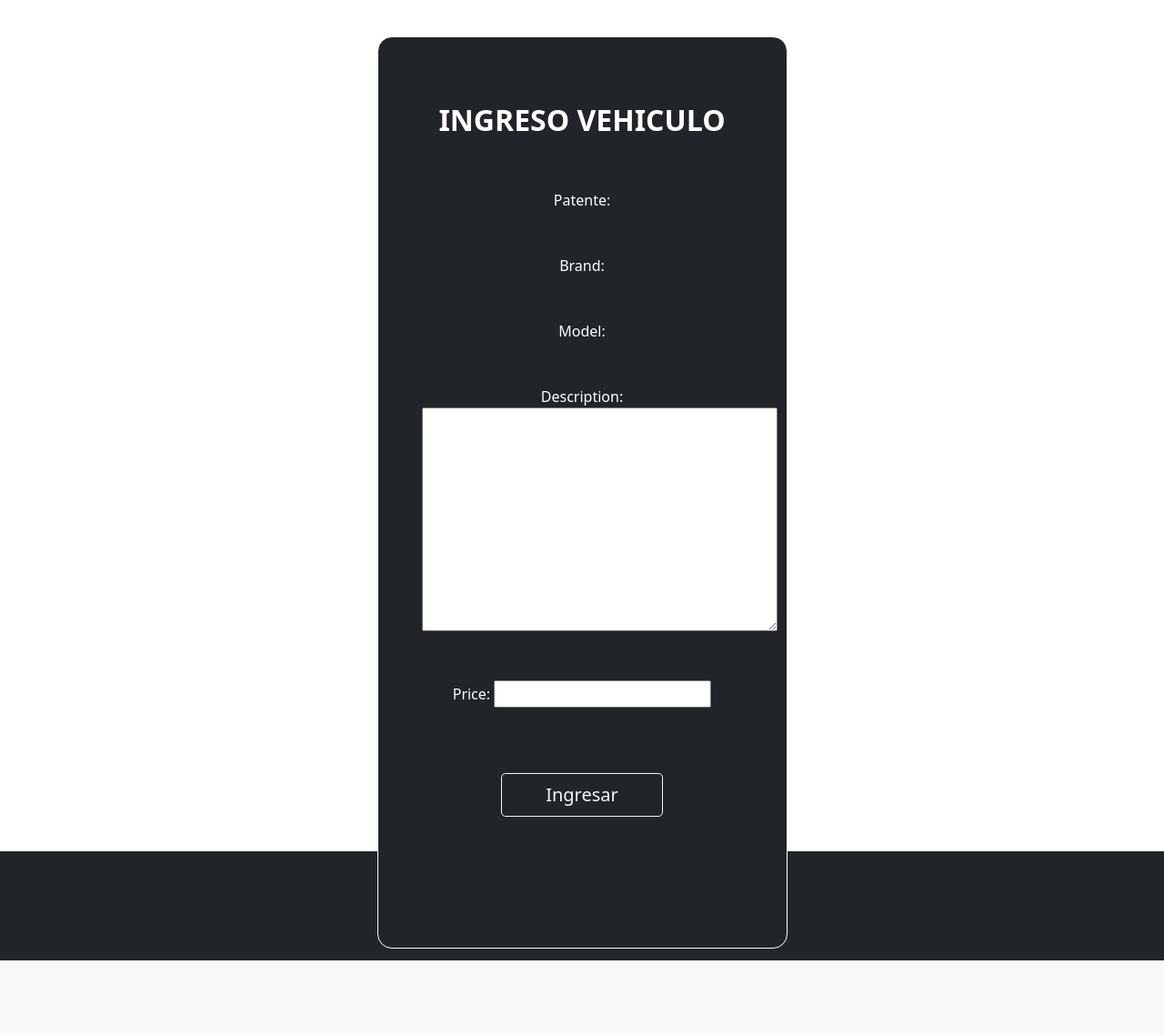
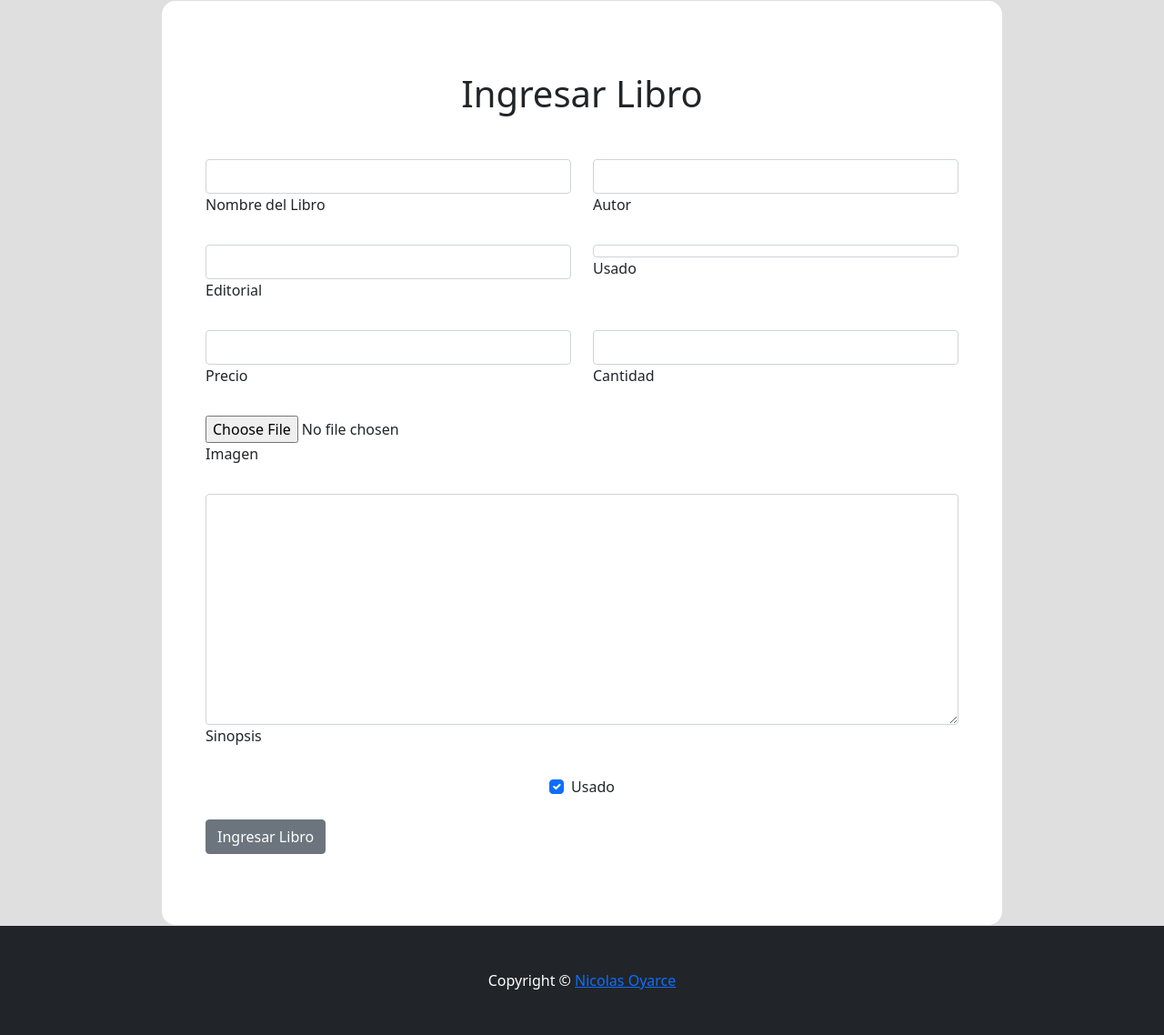
Before and after one commit to nicolasOyarce/bibliotia, a Django app: page /products/register/ in a window 1280 px wide. Shown: the part 71-1209 px from the top of the page at 91% size. Before the commit the page ends 1127 px from the top, so only its background shows below. Run offline with Django 4.2, Linux system fonts and the light colour scheme; the visitor is signed in with stand-in values (Sample User, id 1); some libraries are stand-ins or nearby versions.

Commit message:
add book management

```diff
--- a/bibliotia/settings.py
+++ b/bibliotia/settings.py
@@ -38,6 +38,7 @@ INSTALLED_APPS = [
     'django.contrib.sessions',
     'django.contrib.messages',
     'django.contrib.staticfiles',
+    'widget_tweaks',
     'books',
 ]
 
@@ -122,6 +123,8 @@ USE_TZ = True
 
 STATIC_URL = 'static/'
 
+LOGIN_URL = '/signin'
+
 # Default primary key field type
 # https://docs.djangoproject.com/en/4.2/ref/settings/#default-auto-field
 
--- a/books/forms.py
+++ b/books/forms.py
@@ -5,4 +5,4 @@ class BooksForm(ModelForm):
 
     class Meta:
         model = Books
-        fields = ['name', 'editorial', 'description', 'price']
+        fields = ['name', 'author','editorial', 'description', 'used', 'price', 'quantity', 'image']
--- a/books/templates/base/base.html
+++ b/books/templates/base/base.html
@@ -1,4 +1,5 @@
 {% load static %}
+{% load widget_tweaks %}
 <!DOCTYPE html>
 <html lang="en">
   <head>
@@ -32,6 +33,9 @@
 
     <!-- CSS -->
     <link rel="stylesheet" href="{% static 'css/style.css' %}" />
+
+    {% block content_crud %}{% endblock content_crud %}
+
   </head>
   <body>
     <!-- NAVBAR -->
@@ -79,13 +83,8 @@
               >
               <ul class="dropdown-menu" aria-labelledby="navbarDropdown">
                 <li>
-                  <a class="dropdown-item" href="{% url 'register_book' %}"
-                    >Ingresar Libro</a
-                  >
-                </li>
-                <li>
                   <a class="dropdown-item" href="{% url 'mod_book' %}"
-                    >Editar Libros</a
+                    >Administrar Libros</a
                   >
                 </li>
               </ul>
--- a/books/templates/base/base_login.html
+++ b/books/templates/base/base_login.html
@@ -1,4 +1,5 @@
 {% load static %}
+{% load widget_tweaks %}
 <!DOCTYPE html>
 <html lang="en">
   <head>
@@ -25,6 +26,9 @@
 
     <!--Title-->
     <title>Login</title>
+
+    <!-- ICON -->
+    <link rel="shortcut icon" href="../../static/images/bibliotíaiono.png" type="image/x-icon" />
 
   </head>
   <body>
--- a/books/templates/crudBooks/products.html
+++ b/books/templates/crudBooks/products.html
@@ -2,7 +2,7 @@
 
 {% block content %}
 <!-- Section-->
-<section class="py-5">
+<section class="py-5" style="background-color: #d1d1d1;">
     <div class="container px-4 px-lg-5 mt-5">
         <div class="row gx-4 gx-lg-5 row-cols-2 row-cols-md-3 row-cols-xl-4 justify-content-center">
 
--- /dev/null
+++ b/books/templates/crudBooks/registerBook.html
@@ -0,0 +1,125 @@
+{% extends "base/base.html" %}
+
+{% block content %}
+
+<section class="intro">
+  <div
+    class="bg-image-vertical h-100"
+    style="
+      background-color: #dfdfdf;
+    "
+  >
+    <div class="mask d-flex align-items-center h-100">
+      <div class="container">
+        <div class="row justify-content-center">
+          <div class="col-12 col-lg-10">
+            <div class="card" style="border-radius: 1rem">
+              <div class="card-body p-5"style="margin: 30px 0;">
+                <h1 class="mb-5 text-center">Ingresar Libro</h1>
+                {% load widget_tweaks %}
+                <form method="post" enctype="multipart/form-data">
+                  <!-- 2 column grid layout with text inputs for the first and last names -->
+                  <div class="row">
+                    <div class="col-12 col-md-6 mb-4">
+                      <div class="form-outline">
+
+                        {% render_field form.name class="form-control" %}
+
+                        <label class="form-label" for="form6Example1"
+                          >Nombre del Libro</label
+                        >
+                      </div>
+                    </div>
+                    <div class="col-12 col-md-6 mb-4">
+                      <div class="form-outline">
+                        {% render_field form.author class="form-control" %}
+                        <label class="form-label" for="form6Example2"
+                          >Autor</label
+                        >
+                      </div>
+                    </div>
+                  </div>
+                <div class="row">
+                    <div class="col-12 col-md-6 mb-4">
+                      <div class="form-outline">
+                        {% render_field form.editorial class="form-control" %}
+                        <label class="form-label" for="form6Example1"
+                          >Editorial</label
+                        >
+                      </div>
+                    </div>
+                    <div class="col-12 col-md-6 mb-4">
+                      <div class="form-outline">
+                        {% render_field form.used class="form-control" %}
+                        <label class="form-label" for="form6Example2"
+                          >Usado</label
+                        >
+                      </div>
+                    </div>
+                  </div>
+                  <div class="row">
+                    <div class="col-12 col-md-6 mb-4">
+                      <div class="form-outline">
+                        {% render_field form.price class="form-control" %}
+                        <label class="form-label" for="form6Example1"
+                          >Precio</label
+                        >
+                      </div>
+                    </div>
+                    <div class="col-12 col-md-6 mb-4">
+                      <div class="form-outline">
+                        {% render_field form.quantity class="form-control" %}
+                        <label class="form-label" for="form6Example2"
+                          >Cantidad</label
+                        >
+                      </div>
+                    </div>
+                  </div>
+                  <!-- Text input -->
+                  <div class="form-outline mb-4">
+                    <input type="file" name="txtImage" id="txtImage"><br>
+                    <label class="form-label" for="form6Example3"
+                      >Imagen</label
+                    >
+                  </div>
+
+                  <!-- Text input -->
+                  <div class="form-outline mb-4">
+                    {% render_field form.description class="form-control" %}
+                    <label class="form-label" for="form6Example4"
+                      >Sinopsis</label
+                    >
+                  </div>
+
+                  <!-- Checkbox -->
+                  <div class="form-check d-flex justify-content-center mb-4">
+                    <input
+                      class="form-check-input me-2"
+                      type="checkbox"
+                      value=""
+                      id="form6Example8"
+                      checked
+                    />
+                    <label class="form-check-label" for="form6Example8">
+                      Usado
+                    </label>
+                  </div>
+
+                  <!-- Submit button -->
+                  <button
+                    type="submit"
+                    class="btn btn-secondary btn-rounded btn-block"
+                  >
+                    Ingresar Libro
+                  </button>
+                </form>
+              </div>
+            </div>
+          </div>
+        </div>
+      </div>
+    </div>
+  </div>
+</section>
+
+{% endblock content %}
--- a/books/templates/crudBooks/register_book.html
+++ /dev/null
@@ -1,66 +0,0 @@
-{% extends "base/base.html" %}
-
-{% block content %}
-
-<div class="container py-5 mt-5 mb-5">
-    <div
-        class="row d-flex justify-content-center align-items-center vh-100"
-        style="margin-top: -5%"
-    >
-        <div class="col-12 col-md-8 col-lg-6 col-xl-5">
-        <div
-            class="card bg-dark text-white"
-            style="border-radius: 1rem; border-color: white"
-        >
-            <div class="card-body p-5 text-center">
-            <div class="mb-md-5 mt-md-4 pb-5">
-
-                <form action="{% url 'register_car' %}" method="post">
-                    {% csrf_token %}
-
-                    <h2 class="fw-bold mb-2 text-uppercase">Ingreso Vehiculo</h2>
-                    <br /><br />
-
-                    <div class="form-outline form-white mb-4">
-                        Patente: {{form.patente}}
-                    </div>
-                    <br />
-
-                    <div class="form-outline form-white mb-4">
-                        Brand: {{form.brand}}
-                    </div>
-                    <br />
-
-                    <div class="form-outline form-white mb-4">
-                        Model: {{form.model}}
-                    </div>
-                    <br />
-
-                    <div class="form-outline form-white mb-4">
-                        Description: {{form.description}}
-                    </div>
-                    <br />
-
-                    <div class="form-outline form-white mb-4">
-                    Price: {{form.price}}
-                    </div>
-                    <br /><br />
-
-                    <input
-                        class="btn btn-outline-light btn-lg px-5"
-                        type="submit"
-                        value="Ingresar"
-                    /><br />
-
-                    {{error}}
-
-                </form>
-            </div>
-            </div>
-        </div>
-        </div>
-    </div>
-</div>
-
-
-{% endblock content %}
--- a/books/views.py
+++ b/books/views.py
@@ -95,24 +95,25 @@ def register_book(request):
 
     if request.method == 'GET':
 
-        return render(request, "crudBooks/register_book.html", {
+        return render(request, "crudBooks/registerBook.html", {
             'form': BooksForm
         })
 
     else:
 
         try:
-            form = BooksForm(request.POST)
+            form = BooksForm(request.POST) and Books(request.FILE)
             new_book = form.save(commit=False)
             new_book.save()
 
             return redirect('products')
 
         except:
-            return render(request, 'crudBooks/register_car.html', {
+            return render(request, 'crudBooks/registerBook.html', {
                 'form': BooksForm,
-                'error': 'Please provide valida data'
+                'error': 'Ingresa datos validos'
             })
+
 
 
 def item(request, id):
```
Also changed, not shown: books/templates/crudBooks/mod_book.html (+215 -39 lines), books/templates/login/signin.html (+10 -8 lines), books/templates/login/signup.html (+9 -8 lines), books/static/images/bibliotiaFullLogo.png (deleted), books/templates/buy/checkoutForm.html (added). Lines whose indentation alone changed are shown as unchanged.
